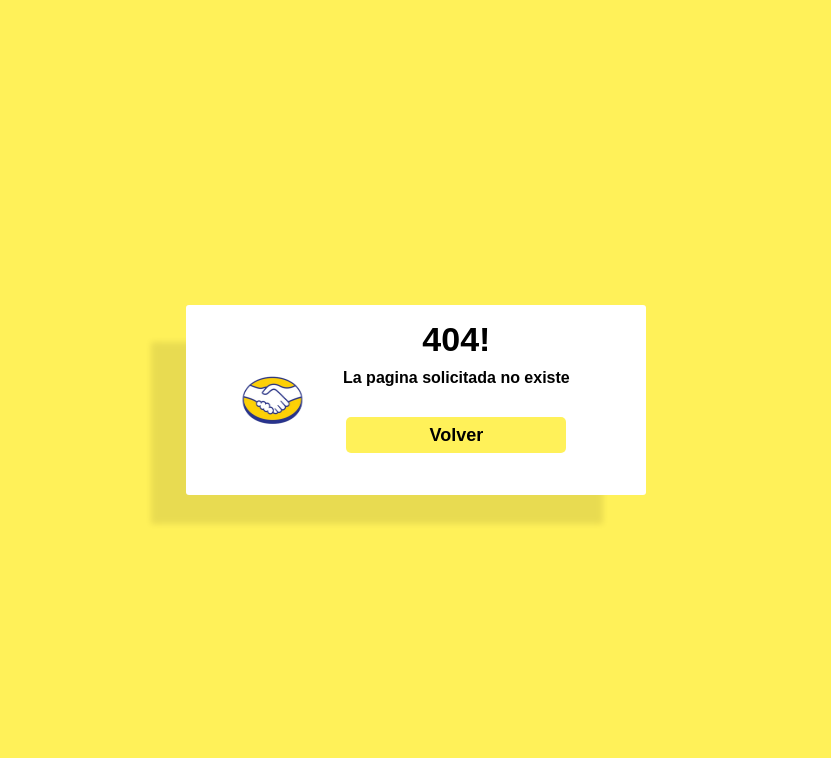
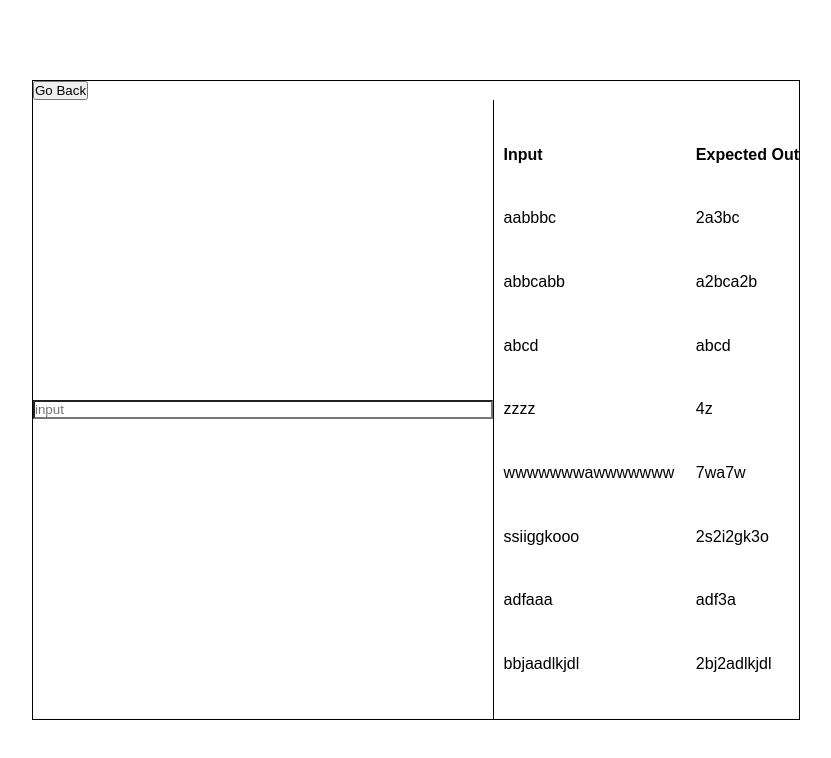
Before and after one commit to gbezeljak/meliChallenge, a React (Create React App) app: page /logic in a window 1280 px wide. Before the commit this address led to /404. Shown: the top 758 px of the page, without its empty margins (224-1055 px from the left). Built offline with nearby package versions, Linux system fonts and the light colour scheme.

Commit message:
add logic page for logic problem

```diff
--- a/src/App.js
+++ b/src/App.js
@@ -12,6 +12,7 @@ import store from './store'
 import Home from 'pages/Home'
 import Product from 'pages/Product'
 import NotFound from 'pages/NotFound'
+import Logic from 'pages/Logic'
 
 const browserHistory = createBrowserHistory()
 
@@ -25,6 +26,7 @@ function App() {
               <Route exact path="/" component={Home} />
               <Route exact path="/items" component={Home} />
               <Route exact path="/items/:id" component={Product} />
+              <Route exact path={`/logic`} component={Logic} />
               <Route exact path={`/404`} component={NotFound} />
               <Redirect to={`/404`} />
             </Switch>
--- /dev/null
+++ b/src/pages/Logic/index.js
@@ -0,0 +1,83 @@
+import React, { Component } from 'react'
+
+class Logic extends Component {
+  state = { input: '' }
+  render() {
+    return (
+      <div style={{ height: '100%', display: 'flex' }}>
+        <div
+          style={{
+            margin: 'auto',
+            border: '1px solid',
+            width: '60%',
+            height: '80%',
+          }}
+        >
+          <button onClick={() => this.props.history.push('/')}>Go Back</button>
+          <div style={{ display: 'flex', width: '100%', height: '97%' }}>
+            <div
+              style={{
+                width: '60%',
+                display: 'flex',
+                flexDirection: 'column',
+                justifyContent: 'center',
+              }}
+            >
+              <input
+                placeholder={'input'}
+                onChange={(e) => this.setState({ input: e.target.value })}
+              />
+            </div>{' '}
+            <div
+              style={{
+                width: '40%',
+                borderLeft: '1px solid',
+                display: 'flex',
+                justifyContent: 'space-between',
+              }}
+            >
+              <div
+                style={{
+                  flexDirection: 'column',
+                  display: 'flex',
+                  justifyContent: 'space-evenly',
+                  padding: '0px 0px 0px 10px',
+                }}
+              >
+                <p style={{ fontWeight: 'bold' }}>Input</p>
+                <p>aabbbc </p>
+                <p>abbcabb </p>
+                <p>abcd </p>
+                <p>zzzz </p>
+                <p>wwwwwwwawwwwwww </p>
+                <p>ssiiggkooo </p>
+                <p>adfaaa </p>
+                <p>bbjaadlkjdl </p>
+              </div>
+              <div
+                style={{
+                  flexDirection: 'column',
+                  display: 'flex',
+                  justifyContent: 'space-evenly',
+                  padding: '0px 0px 0px 10px',
+                }}
+              >
+                <p style={{ fontWeight: 'bold' }}>Expected Out</p>
+                <p>2a3bc </p>
+                <p>a2bca2b </p>
+                <p>abcd </p>
+                <p>4z </p>
+                <p>7wa7w </p>
+                <p>2s2i2gk3o </p>
+                <p>adf3a </p>
+                <p>2bj2adlkjdl </p>
+              </div>
+            </div>
+          </div>
+        </div>
+      </div>
+    )
+  }
+}
+
+export default Logic
```
Also changed, not shown: 1 other file (tests, documents, lock files or other folders).
